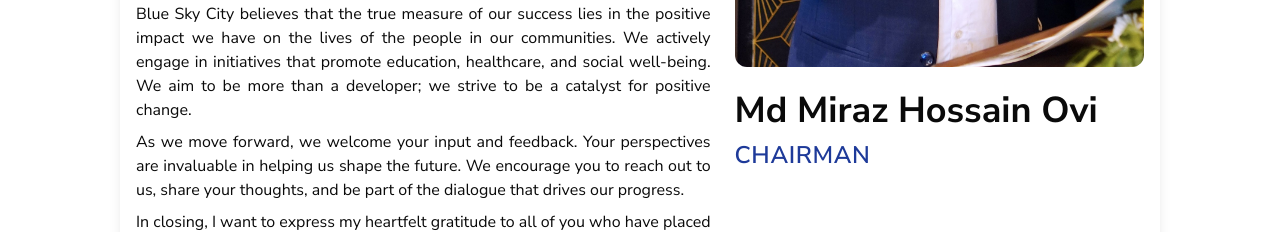
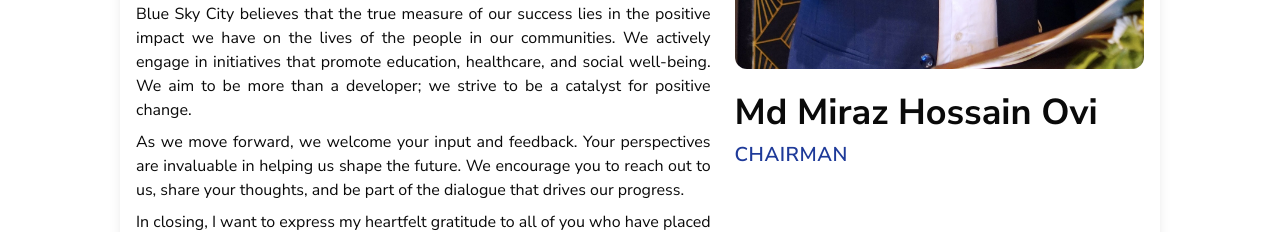
Before and after one commit to sabbir1257/blue_sky_font_end, a Next.js app: page /chairmanMessage in a window 1280 px wide. Shown: the part 860-1092 px from the top of the page. Built offline with nearby package versions, Linux system fonts and the light colour scheme.

Commit message:
blue sky flat project change hover deagine

```diff
--- a/src/components/pages/project/flarProjectCard.tsx
+++ b/src/components/pages/project/flarProjectCard.tsx
@@ -1,4 +1,3 @@
-// components/ProjectCard.tsx
 import Link from 'next/link';
 import { Project } from '../../../../public/datas/flatProject/projects';
 import { motion } from 'framer-motion';
@@ -14,14 +13,21 @@
       whileHover={{ scale: 1.03 }}
       className="relative rounded-2xl overflow-hidden shadow-lg transition group"
     >
-      <Image src={project.image} alt={project.title} width={500} height={500} className="w-full h-[420px] object-cover" />
+      <Image
+        src={project.image}
+        alt={project.title}
+        width={500}
+        height={500}
+        className="w-full h-[420px] object-cover"
+      />
+
       <div className="p-4 bg-white">
         <h2 className="text-xl font-semibold">{project.title}</h2>
       </div>
-      <div className=" absolute inset-0 bg-black bg-opacity-60 text-white p-4 flex flex-col justify-between opacity-0 group-hover:opacity-100 transition-opacity">
-        <p className="text-sm">{project.description}</p>
+      <div className="absolute inset-0 bg-black bg-opacity-60 text-white p-4 flex flex-col items-center justify-center text-center opacity-0 group-hover:opacity-100 transition-opacity">
+        <p className="mb-4">{project.description}</p>
         <Link href={`/flatProject/${project.id}`}>
-          <button className="mt-4 bg-blue-500 hover:bg-blue-600 px-4 py-2 rounded-lg text-white">
+          <button className="bg-blue-500 hover:bg-blue-600 px-4 py-2 rounded-lg">
             Explore
           </button>
         </Link>
--- a/src/pages/chairmanMessage/index.tsx
+++ b/src/pages/chairmanMessage/index.tsx
@@ -17,7 +17,7 @@
             <h1 className="text-2xl font-bold lg:text-4xl mt-6">
               Md Miraz Hossain Ovi
             </h1>
-            <h3 className="text-xl lg:text-2xl text-[#1e3a99] font-semibold uppercase tracking-wide mt-2">
+            <h3 className="text-xl lg:text-xl text-[#1e3a99] font-semibold uppercase tracking-wide mt-2">
               Chairman
             </h3>
           </div>
```
